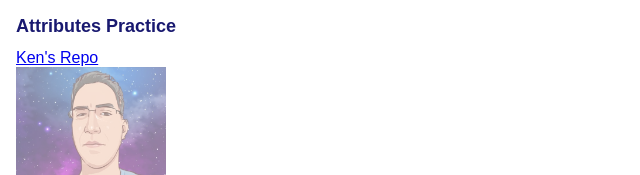
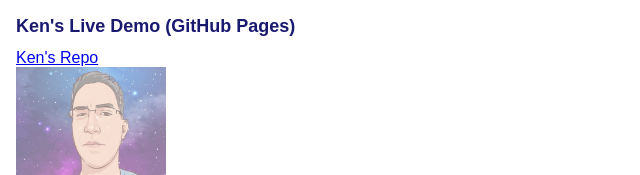
Before and after one commit to KenVermillionJr/demo-live-page, a plain HTML site: page index.html in a window 1280 px wide. Shown: the top 175 px of the page, without its empty margins (0-640 px from the left). Drawn offline with Linux system fonts and the light colour scheme.

Commit message:
updated page and assets

```diff
--- a/index.html
+++ b/index.html
@@ -3,11 +3,11 @@
   <head>
     <meta charset="utf-8" />
     <meta name="viewport" content="width=device-width, initial-scale=1" />
-    <title>Ken's Attributes Practice</title>
+    <title>Ken's Live Demo (GitHub Pages)</title>
     <link rel="stylesheet" href="./css/styles.css" />
   </head>
   <body>
-    <h1>Attributes Practice</h1>
+    <h1>Ken's Live Demo (GitHub Pages)</h1>
     <a href="https://github.com/KenVermillionJr/Full-Stack-Dev" rel=nopener">Ken's Repo</a> <br />
     <a href="https://github.com/KenVermillionJr/Full-Stack-Dev" rel=nopener"><img src="./assets/images/kenv-gravitar-macOS.png" width="150"></a>
   </body>
```
